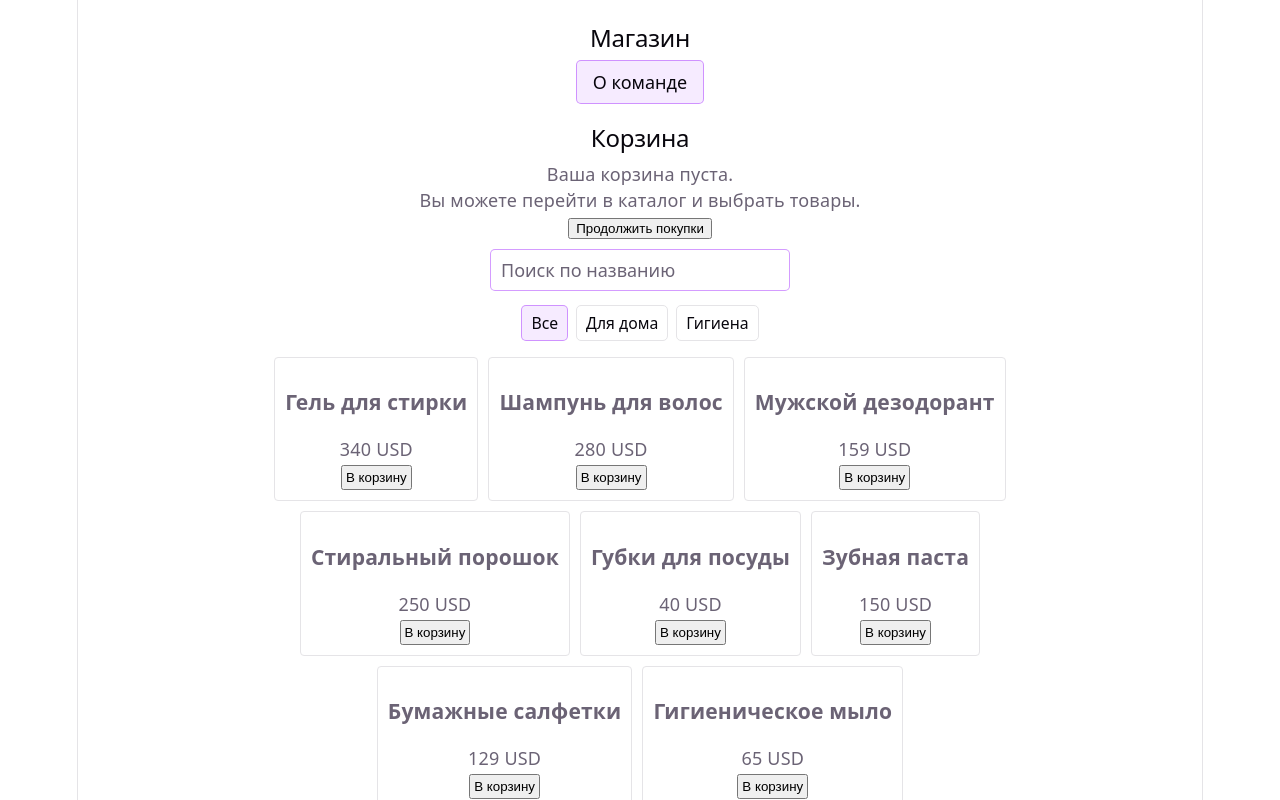
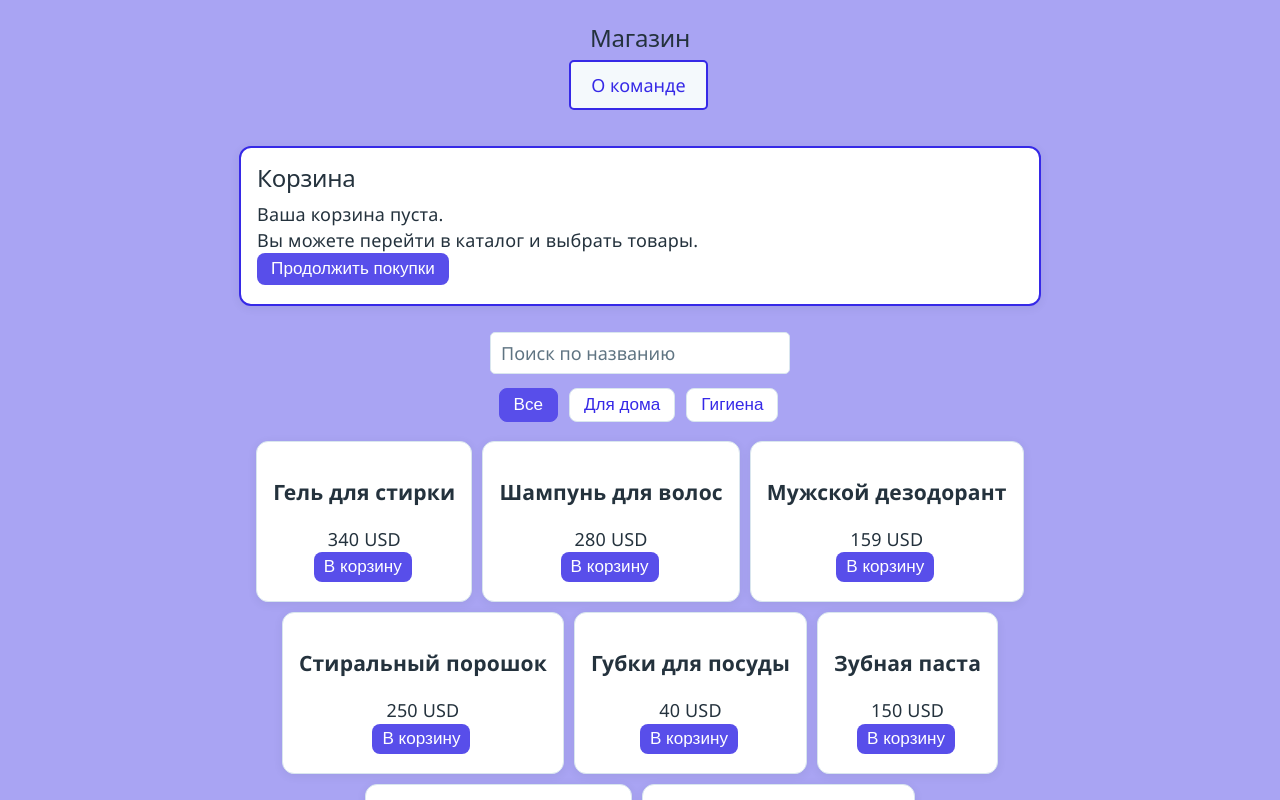
Before and after one commit to VIKTORIYA-S/online-shop, a React (Vite) app: page / in a window 1280 px wide. Both pictures are taken after a click on the button "Перейти в магазин". Shown: the top 800 px of the page. Built offline with nearby package versions, Linux system fonts and the light colour scheme.

Commit message:
feat: add landing-style design

```diff
--- a/src/App.css
+++ b/src/App.css
@@ -1,10 +1,30 @@
+:root {
+  --background: #a9a4f3;
+  --color-bg: #f4f9fc;
+  --color-text: #24323d;
+  --color-muted: #5f7482;
+  --color-accent: #584eea;
+  --color-accent-hover: #3629e7;
+  --color-card: #ffffff;
+  --color-border: #d9e6ee;
+  --radius: 12px;
+  --shadow: 0 2px 10px rgba(36, 50, 61, 0.08);
+  --shadow-hover: 0 6px 18px rgba(36, 50, 61, 0.14);
+}
+
 .page {
   padding: 24px 16px;
+  background: var(--background);
 }
 
-.page > p {
+.page>p {
   max-width: 480px;
   margin: 0 auto 24px;
+  border: 1px solid var(--color-bg);
+  padding: 12px 16px;
+  color: var(--color-accent-hover);
+  font-size: 20px;
+  border-radius: 15px;
 }
 
 .team {
@@ -23,9 +43,9 @@
 .page-button {
   padding: 8px 16px;
   font: inherit;
-  color: var(--text-h);
-  background: var(--accent-bg);
-  border: 1px solid var(--accent-border);
+  color: var(--color-accent-hover);
+  background: var(--color-bg);
+  border: 2px solid var(--color-accent-hover);
   border-radius: 5px;
   cursor: pointer;
   margin-bottom: 20px;
@@ -52,7 +72,7 @@
 
   .cart-button {
     cursor: pointer;
-    padding: 3px;
+    padding: 5px 10px;
   }
 }
 
@@ -67,16 +87,74 @@
   margin: 10px 0;
   padding: 7px 10px;
   font: inherit;
-  color: var(--text-h);
-  background: var(--bg);
-  border: 1px solid var(--accent-border);
+  color: var(--color-text);
+  background: var(--color-card);
+  border: 1px solid var(--color-border);
   border-radius: 5px;
 }
 
 .search-input::placeholder {
-  color: var(--text);
+  color: var(--color-muted);
 }
 
+body {
+  background-color: var(--background);
+  color: var(--color-text);
+  font-family: "Segoe UI", system-ui, Arial, sans-serif;
+}
+
+h2 {
+  color: var(--color-text);
+}
+
+h2 p {
+  border: 1px solid var(--color-bg);
+}
+
+/* Все кнопки: единый вид */
+button {
+  background-color: var(--color-accent);
+  color: #fff;
+  border: none;
+  border-radius: 8px;
+  padding: 6px 14px;
+  font-size: 0.95rem;
+  cursor: pointer;
+  transition: background-color 0.2s, transform 0.1s;
+  margin-right: 3px;
+  margin-bottom: 3px;
+}
+
+button:hover {
+  background-color: var(--color-accent-hover);
+  color: var(--color-bg);
+}
+
+button:active {
+  transform: scale(0.97);
+}
+
+.page-button {
+  padding: 10px 20px;
+  font-size: 1rem;
+}
+
+/* Поле поиска */
+input {
+  padding: 8px 12px;
+  border: 1px solid var(--color-border);
+  border-radius: 8px;
+  background-color: var(--color-card);
+  color: var(--color-text);
+  min-width: 240px;
+}
+
+input:focus {
+  outline: 2px solid var(--color-accent);
+  border-color: transparent;
+}
+
+/* Кнопки категорий */
 .category-btns {
   display: flex;
   flex-wrap: wrap;
@@ -86,27 +164,86 @@
 }
 
 .category-btn {
-  padding: 4px 9px;
-  font: inherit;
-  font-size: 0.875em;
-  color: var(--text-h);
-  background: var(--bg);
-  border: 1px solid var(--border);
-  border-radius: 5px;
-  cursor: pointer;
+  background-color: var(--color-card);
+  color: var(--color-accent-hover);
+  border: 1px solid var(--color-border);
 }
 
-.category-btn:hover,
-.category-btn.active {
-  border-color: var(--accent-border);
+.category-btn:hover {
+  background-color: var(--color-border);
 }
 
 .category-btn.active {
-  background: var(--accent-bg);
+  background-color: var(--color-accent);
+  color: #fff;
+  border-color: var(--color-accent);
 }
 
 .category-btn:focus-visible,
 .search-input:focus-visible {
-  outline: 2px solid var(--accent);
+  outline: 2px solid var(--color-accent);
   outline-offset: 2px;
 }
+
+/* Карточка товара */
+.product-card {
+  background-color: var(--color-card);
+  border: 1px solid var(--color-border);
+  border-radius: var(--radius);
+  box-shadow: var(--shadow);
+  padding: 16px;
+  transition: transform 0.2s, box-shadow 0.2s;
+}
+
+.product-card:hover {
+  transform: translateY(-4px);
+  box-shadow: var(--shadow-hover);
+}
+
+/* Корзина */
+.cart {
+  background-color: var(--color-card);
+  border: 2px solid var(--color-accent-hover);
+  border-radius: var(--radius);
+  box-shadow: var(--shadow);
+  padding: 16px;
+  margin: 16px auto;
+  max-width: 70%;
+  text-align: start;
+}
+
+/* Сообщение «Ничего не найдено» */
+.not-finded {
+  color: var(--color-muted);
+  padding: 24px;
+}
+
+/* Блок «О команде» */
+.team {
+  list-style: none;
+  padding: 0;
+  max-width: 600px;
+  margin: 16px auto;
+}
+
+.team li {
+  background-color: var(--color-card);
+  border: 1px solid var(--color-border);
+  border-radius: var(--radius);
+  box-shadow: var(--shadow);
+  padding: 12px 16px;
+  margin-bottom: 12px;
+}
+
+.team a {
+  color: var(--color-accent-hover);
+}
+
+ul {
+  list-style-type: none;
+  padding-left: 10px;
+}
+
+.cart span {
+  margin-right: 5px;
+}
--- a/src/index.css
+++ b/src/index.css
@@ -1,5 +1,5 @@
 :root {
-  --text: #6b6375;
+  /* --text: #6b6375;
   --text-h: #08060d;
   --bg: #fff;
   --border: #e5e4e7;
@@ -9,7 +9,7 @@
   --accent-border: rgba(170, 59, 255, 0.5);
   --social-bg: rgba(244, 243, 236, 0.5);
   --shadow:
-    rgba(0, 0, 0, 0.1) 0 10px 15px -3px, rgba(0, 0, 0, 0.05) 0 4px 6px -2px;
+    rgba(0, 0, 0, 0.1) 0 10px 15px -3px, rgba(0, 0, 0, 0.05) 0 4px 6px -2px; */
 
   --sans: system-ui, "Segoe UI", Roboto, sans-serif;
   --heading: system-ui, "Segoe UI", Roboto, sans-serif;
```
